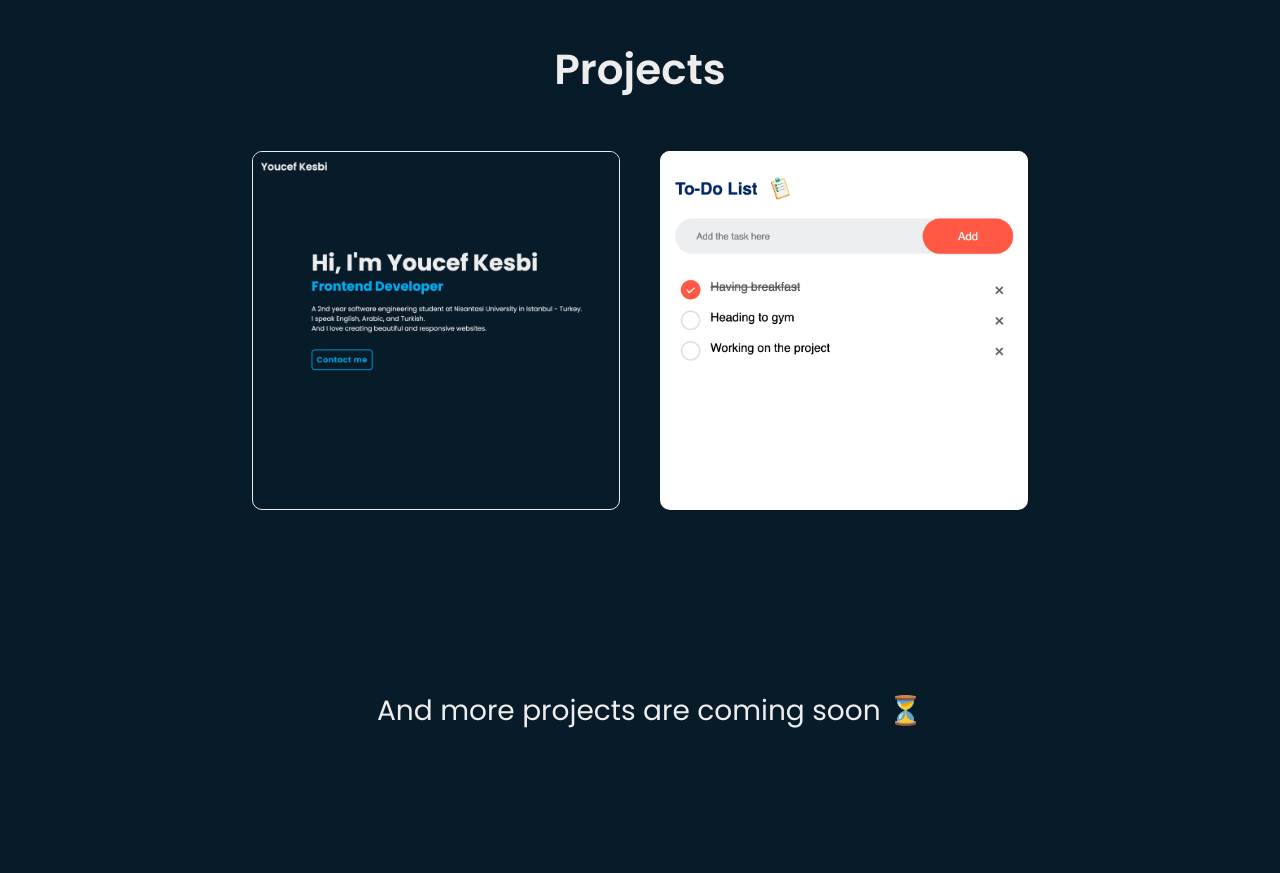
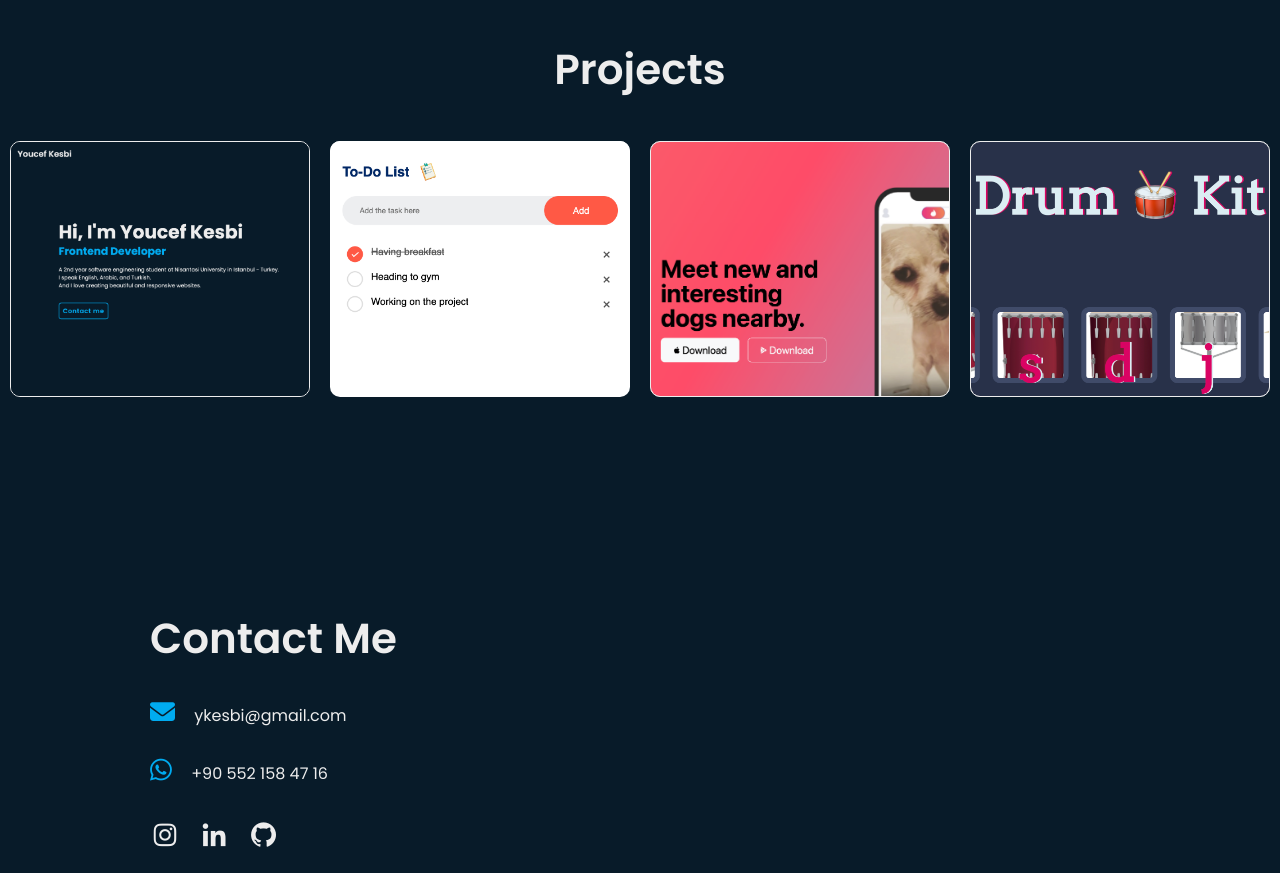
Before and after one commit to youcefkesbi/personal-portfolio-website, a plain HTML site: page index.html in a window 1280 px wide. Shown: the part 1400-2273 px from the top of the page. Drawn offline with nearby package versions, Linux system fonts and the light colour scheme.

Commit message:
modifications

```diff
--- a/index.html
+++ b/index.html
@@ -8,8 +8,7 @@
     <title>Youcef Kesbi | Web Developer</title>
     <link rel="stylesheet" href="style.css">
     <link href='https://unpkg.com/boxicons@2.1.4/css/boxicons.min.css' rel='stylesheet'>
-    <script src="https://kit.fontawesome.com/7730ac1901.js" crossorigin="anonymous"></script>
-    <script src="script.js" defer></script>
+
 </head>
 
 <body>
@@ -40,7 +39,6 @@
         </div>
     </section>
 
-<!-- ------- skills -------- -->
     <section class="skills" id="skills">
         <div class="container">
             <div class="row">
@@ -58,31 +56,38 @@
         </div>
     </section>
 
-<!-- ------- Projects -------- -->
     <section class="projects" id="projects">
         <h6 class="sub-title">Projects</h6>
         <div class="content">
+
             <div class="project-card"><a href="#">
                 <div class="project-image">
                     <img src="./images/personalwebsite.png">
                 </div>
-                <div class="project-info">
-                    <h4>Personal Portfolio Website</h4>
-                </div></a>
+                </a>
             </div>
+
             <div class="project-card2"><a href="https://youcefkesbi.github.io/To-do-list-app/">
                 <div class="project-image">
                     <img src="./images/to-do-list.png">
                 </div>
-                <div class="project-info2">
-                    <h4>To-do list app</h4>
+                </a>
+            </div>
+
+            <div class="project-card3"><a href="https://youcefkesbi.github.io/tindog-project/">
+                <div class="project-image">
+                    <img src="./images/tindog1.png">
                 </div></a>
             </div>
-            <p class="more">And more projects are coming soon ⏳ </p>
-        </div>
+
+            <div class="project-card4"><a href="https://youcefkesbi.github.io/drum-kit/">
+                <div class="project-image">
+                    <img src="./images/drum2.png">
+                </div>
+                </a>
+            </div>
     </section>
 
-<!-- ------- Contact -------- -->
     <section class="contact" id="contact">
         <div class="container">
             <div class="row">
@@ -113,5 +118,8 @@
         <p>Made with <i class="fa-solid fa-heart"></i> by Youcef Kesbi</p>
     </div>
 
+    <script src="https://kit.fontawesome.com/7730ac1901.js" crossorigin="anonymous"></script>
+    <script src="script.js" defer></script>
+
 </body>
 </html>
--- a/style.css
+++ b/style.css
@@ -49,6 +49,10 @@ body {
 
 header nav ul li {
     display: inline-block;
+}
+
+header nav .fa-solid {
+    display: none;
 }
 
 .home {
@@ -180,21 +184,34 @@ h6 {
 
 .content {
     display: flex;
-    justify-content: center;
+    /* justify-content: center;
     flex-direction: row;
-    flex-wrap: wrap;
+    flex-wrap: wrap; */
     margin-top: 30px;
+}
+
+.project-image img {
+    width: 100%;
 }
 
 .project-card {
     border: 1px solid #ededed;
-    min-height: 14em;
+    max-height: 16em;
     width: 23em;
     overflow: hidden;
     border-radius: 10px;
-    margin: 20px;
+    margin: 10px;
     transition: 0.4s ease;
     color: transparent;
+}
+
+.project-info {
+    color: #081b29;
+    display: flex;
+    justify-content: center;
+    align-items: center;
+    padding: 0.3em;
+    transform: scale(1.1);
 }
 
 .project-card a {
@@ -204,13 +221,20 @@ h6 {
     outline-style: none;
 }
 
+.project-card:hover {
+    color: #081b29;
+    transform: scale(1.1);
+}
+
+/* ----------- */
+
 .project-card2 {
     background-color: #fff;
-    min-height: 14em;
+    max-height: 16em;
     width: 23em;
     overflow: hidden;
     border-radius: 10px;
-    margin: 20px;
+    margin: 10px;
     transition: 0.4s ease;
     color: transparent;
 }
@@ -222,12 +246,6 @@ h6 {
     outline-style: none;
 }
 
-.project-card:hover {
-    background-color: #ededed;
-    color: #081b29;
-    transform: scale(1.1);
-}
-
 .project-card2:hover {
     background-color: #fff;
     transform: scale(1.1);
@@ -235,20 +253,7 @@ h6 {
 
 .project-card2:hover .project-info2 {
     display: flex;
-    padding: 40px 0.3em 0px 0.3em;
-}
-
-.project-image img {
-    width: 100%;
-}
-
-.project-info {
-    color: #081b29;
-    display: flex;
-    justify-content: center;
-    align-items: center;
-    padding: 0.3em;
-    transform: scale(1.1);
+    padding: 80px 0.3em 0px 0.3em;
 }
 
 .project-info2 {
@@ -260,15 +265,85 @@ h6 {
     display: none;
 }
 
-.more {
+/* ----------- */
+
+.project-card3 {
+    background-color: #fff;
+    border: 1px solid #ededed;
+    max-height: 16em;
+    width: 23em;
+    overflow: hidden;
+    border-radius: 10px;
+    margin: 10px;
+    transition: 0.4s ease;
+    color: transparent;
+}
+
+.project-card3 a {
+    text-decoration: none;
+    border: none;
+    outline: 0;
+    outline-style: none;
+}
+
+.project-info3 {
+    color: #081b29;
     display: flex;
     justify-content: center;
-    padding-top: 160px;
-    padding-left: 20px;
-    font-size: 28px;
+    align-items: center;
+    transform: scale(1.1);
+    display: none;
 }
 
+.project-card3:hover {
+    background-color: #fff;
+    transform: scale(1.1);
+}
 
+.project-card3:hover .project-info3 {
+    display: flex;
+    padding: 10px 0.1em 0px 0.1em;
+}
+
+/* ----------- */
+
+.project-card4 {
+    background-color: #fff;
+    border: 1px solid #ededed;
+    max-height: 16em;
+    width: 23em;
+    overflow: hidden;
+    border-radius: 10px;
+    margin: 10px;
+    transition: 0.4s ease;
+    color: transparent;
+}
+
+.project-card4 a {
+    text-decoration: none;
+    border: none;
+    outline: 0;
+    outline-style: none;
+}
+
+.project-info4 {
+    color: #081b29;
+    display: flex;
+    justify-content: center;
+    align-items: center;
+    transform: scale(1.1);
+    display: none;
+}
+
+.project-card4:hover {
+    background-color: #fff;
+    transform: scale(1.1);
+}
+
+.project-card4:hover .project-info3 {
+    display: flex;
+    padding: 0px 0.1em 0px 0.1em;
+}
 
 /* -------- Contact ---------- */
 
@@ -355,10 +430,13 @@ form input, form textarea {
     margin-top: 80px;
 }
 
+#msg {
+    color: #61b752;
+    margin-top: -10px;
+    display: block;
+}
+
 /* ------------- CSS for small screens -------------- */
-header nav .fa-solid {
-    display: none;
-}
 
 @media only screen and (max-width: 700px) {
 
@@ -459,16 +537,12 @@ header nav .fa-solid {
     }
 
     .contact-left {
-        /* justify-content: center;
-        align-items: center;
-        display: flex; */
         flex-basis: 100%;
         padding : 0;
     }
 
     .contact-right {
         flex-basis: 100%;
-        /* padding-right: 0; */
     }
 
     .contact-left p {
@@ -480,9 +554,3 @@ header nav .fa-solid {
         font-size: 25px;
     }
 }
-
-#msg {
-    color: #61b752;
-    margin-top: -10px;
-    display: block;
-}
```
Also changed, not shown: images/drum.png (added), images/drum1.png (added), images/drum2.png (added), images/tindog.png (added), images/tindog1.png (added), 2 other files.
